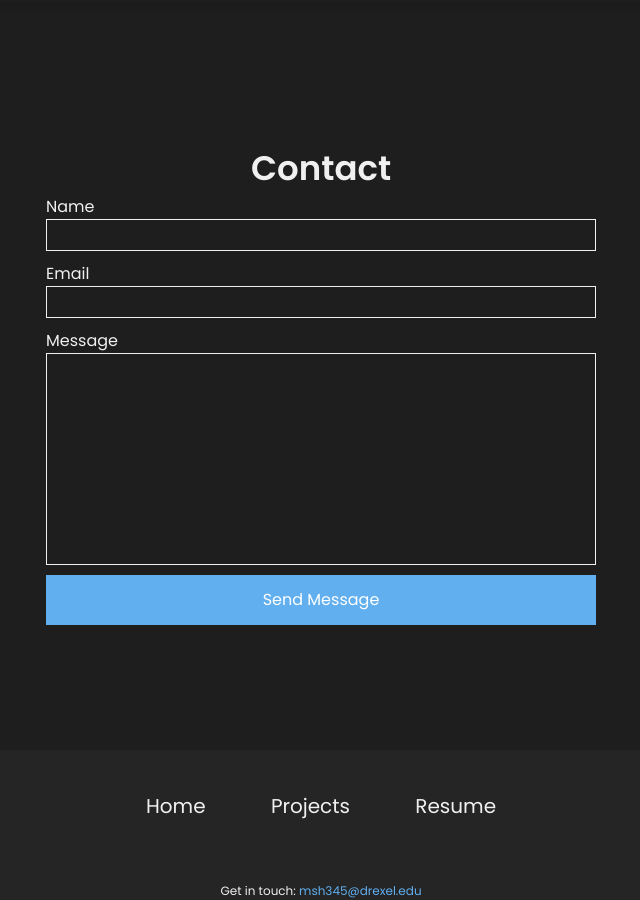
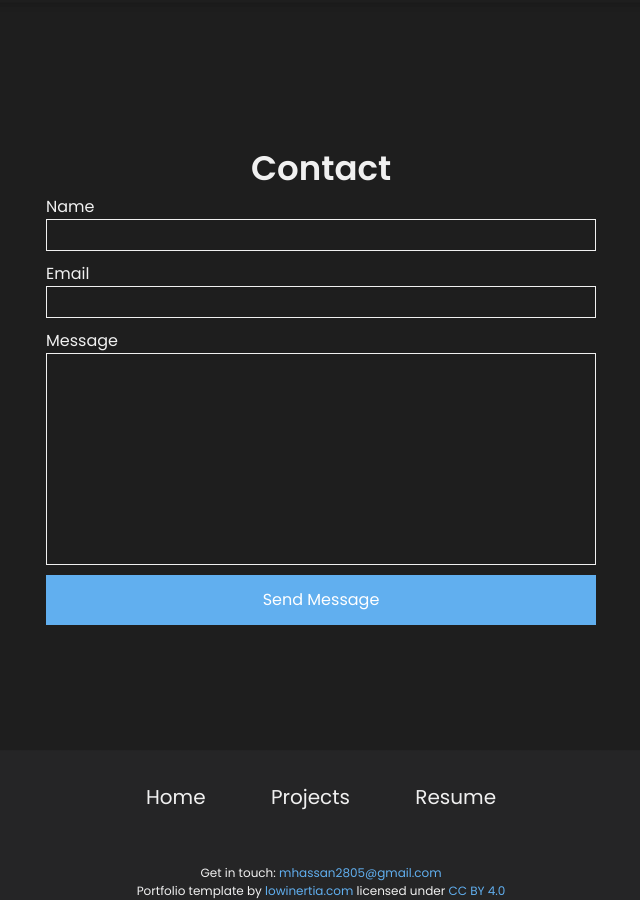
Before and after one commit to MuHasOfficial/MuHasOfficial.github.io, a Jekyll site: the page built from index.html, in a window 1280 px wide and 900 px high, scrolled down 2618 px. Shown: the whole window, without its empty margins (319-959 px from the left). Built offline with Jekyll 4.4.1, drawn with Linux system fonts in a browser that asks for light colours.

Commit message:
Update contact email in footer.html

```diff
--- a/_includes/footer.html
+++ b/_includes/footer.html
@@ -13,6 +13,7 @@
         </div>
     </div>
     <div class="license">
-        <span>Get in touch: <a class="help" href="mailto:msh345@drexel.edu">msh345@drexel.edu</a></span>
+        <span>Get in touch: <a class="help" href="mailto:mhassan2805@gmail.com">mhassan2805@gmail.com</a></span>
+        <p>Portfolio template by <a href="https://lowinertia.com" target="_blank" rel="noopener noreferrer">lowinertia.com</a> licensed under <a href="https://creativecommons.org/licenses/by/4.0/?ref=chooser-v1">CC BY 4.0</a></p>
     </div>
 </footer>
```
